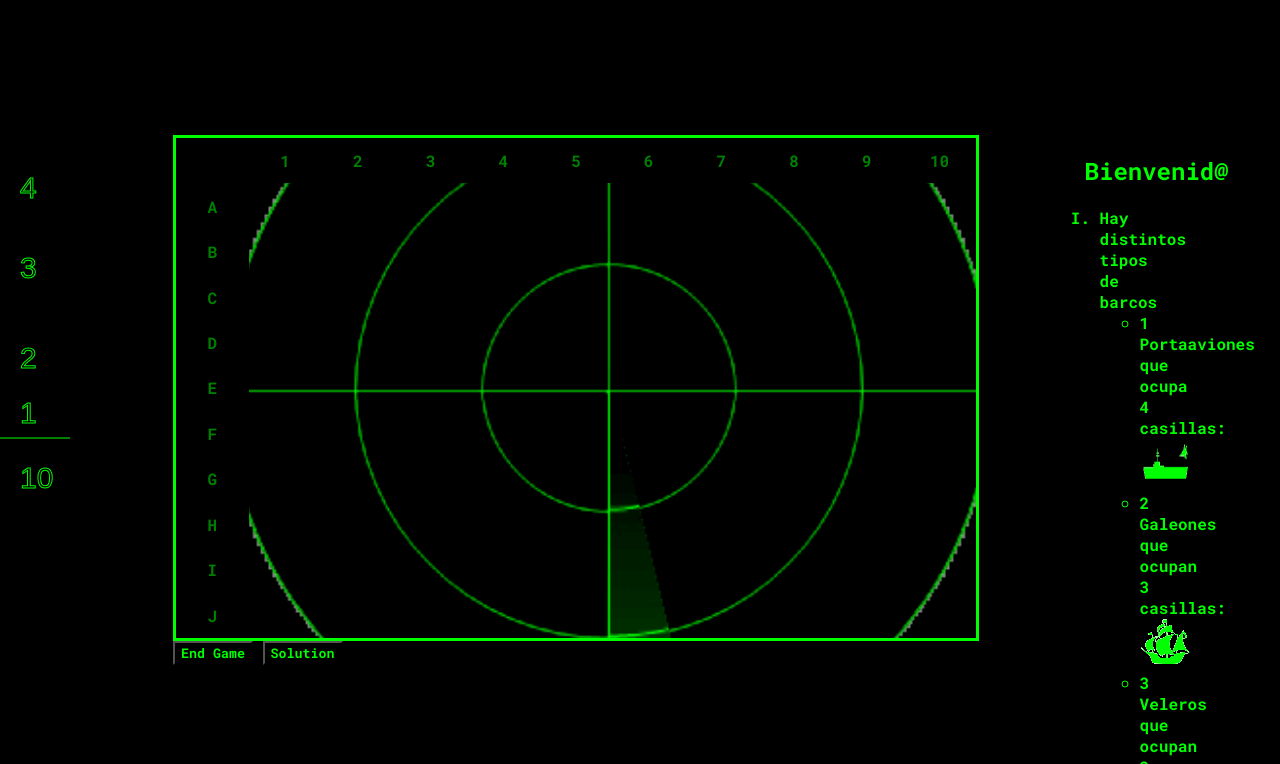
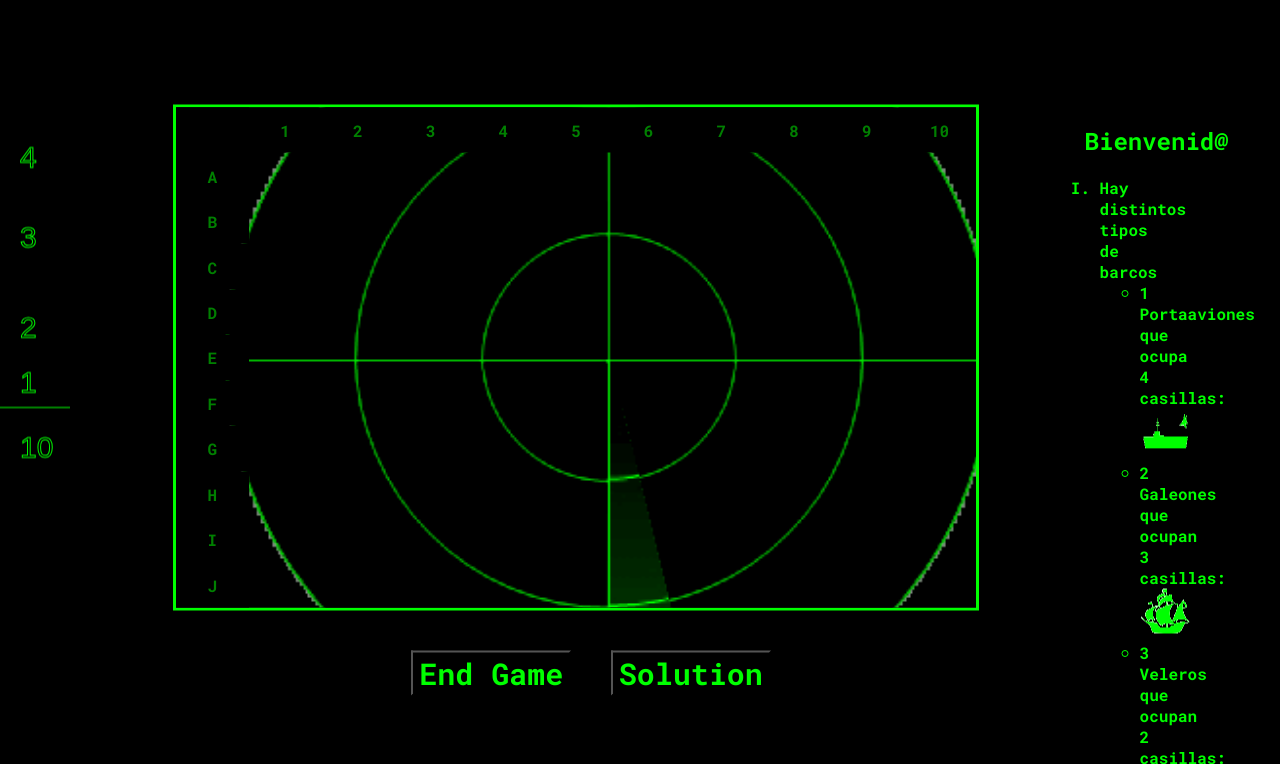
Before and after one commit to alejaa03/hundir-pro, a plain HTML site: page index.html in a window 1280 px wide. Both pictures are taken after a click on the button "New Game". Shown: the top 764 px of the page. Drawn offline with Linux system fonts and the light colour scheme.

Commit message:
Update Things

```diff
--- a/index.html
+++ b/index.html
@@ -195,7 +195,7 @@
           </table>
 
         </div>
-        <div id="controlsGame">
+        <div id="controlsGame" style="margin-top: 40px; text-align: center;">
             <button id="endGameBtn">End Game</button>
             <button id="solutionBtn">Solution</button>
         </div>
--- a/styles/hundir.css
+++ b/styles/hundir.css
@@ -7,14 +7,17 @@ html {
 }
 
 button{
+      margin-left: 30px;
       background-color: black;
       color: lime;
+      font-size: 30px;
 }
 input{
     background-color: black;
     border: solid;
     border-color: lime;
     color: lime;
+    font-size: 30px;
 }
 
 #listRules{
```
Also changed, not shown: 1 other file. Lines whose indentation alone changed are shown as unchanged.
